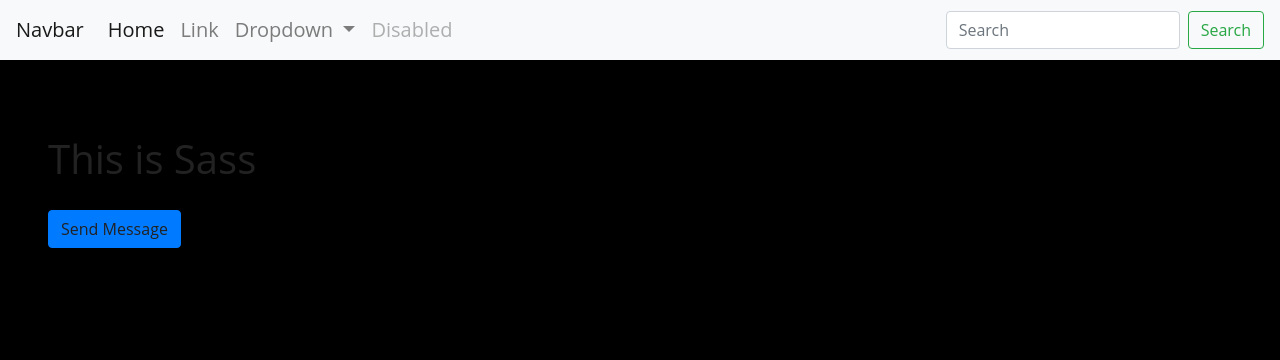
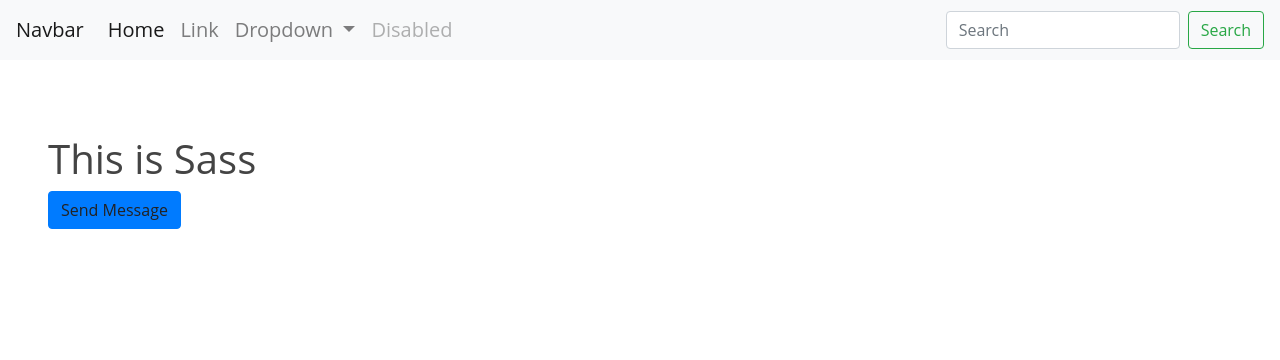
Before and after one commit to ridharahmi/Structuring-SASS-project, a PHP site: page / in a window 1280 px wide. Shown: the top 360 px of the page. Run offline with PHP 8.4, Linux system fonts and the light colour scheme.

Commit message:
update files

```diff
--- a/assets/sass/stylesheets/base/_base.scss
+++ b/assets/sass/stylesheets/base/_base.scss
@@ -33,13 +33,15 @@ a {
     text-decoration: underline;
   }
 }
-body{
-  background: red;
+.h1{
+  color: $text-color;
+  &:hover{
+    color:red;
+  }
   @include media-breakpoint-up(sm) {
-    background: blue;
+    color: $brand-color;
   }
-
   @include media-breakpoint-up(lg) {
-    background: #000;
+    color: $dark-grey;
   }
 }
--- a/index.php
+++ b/index.php
@@ -47,7 +47,7 @@
     </div>
 </nav>
 <div class="p-5">
-    <h1>This is Sass</h1>
+    <h1 class="h1">This is Sass</h1>
     <a class="btn btn-primary">Send Message</a>
 </div>
 
```
Also changed, not shown: assets/css/main.css.
